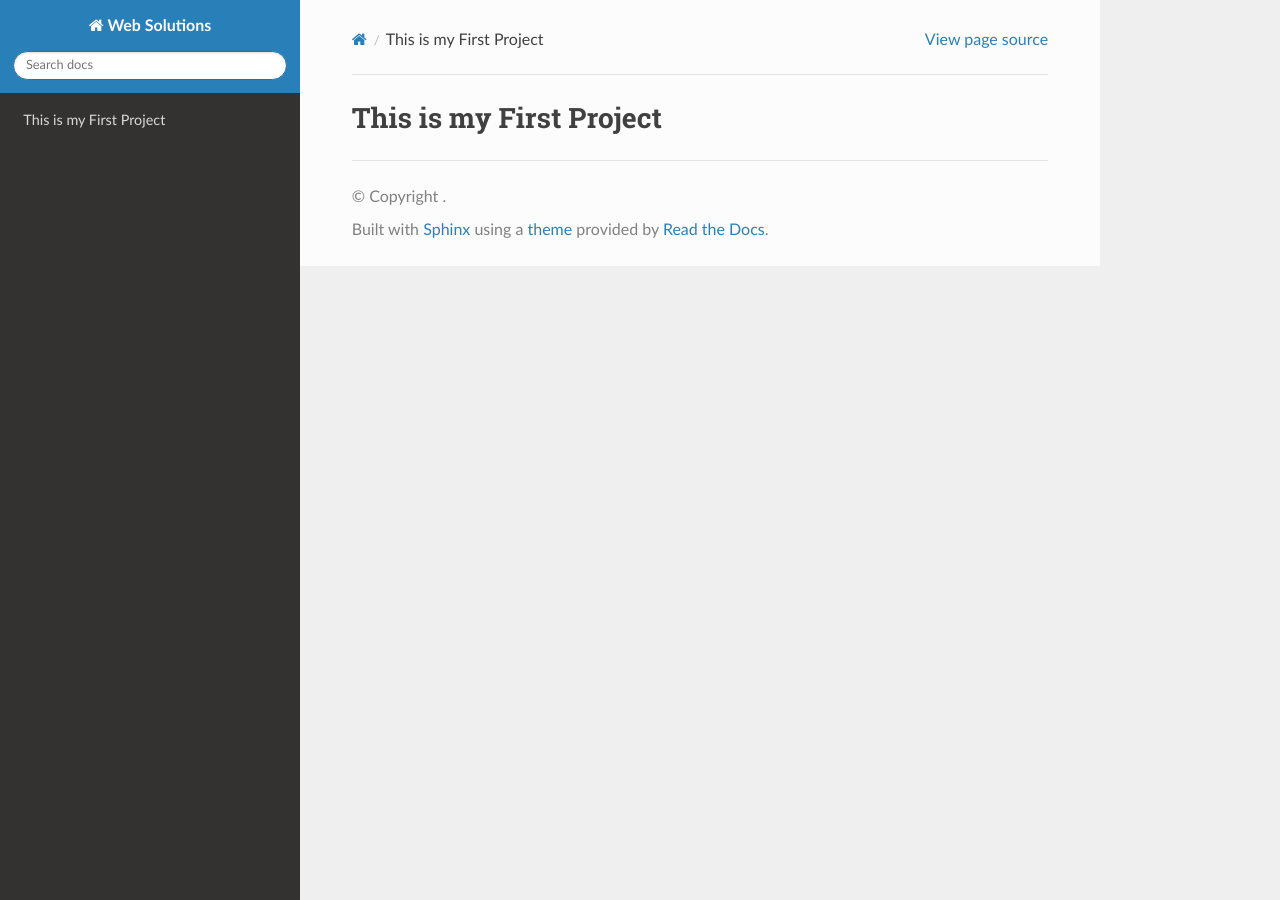
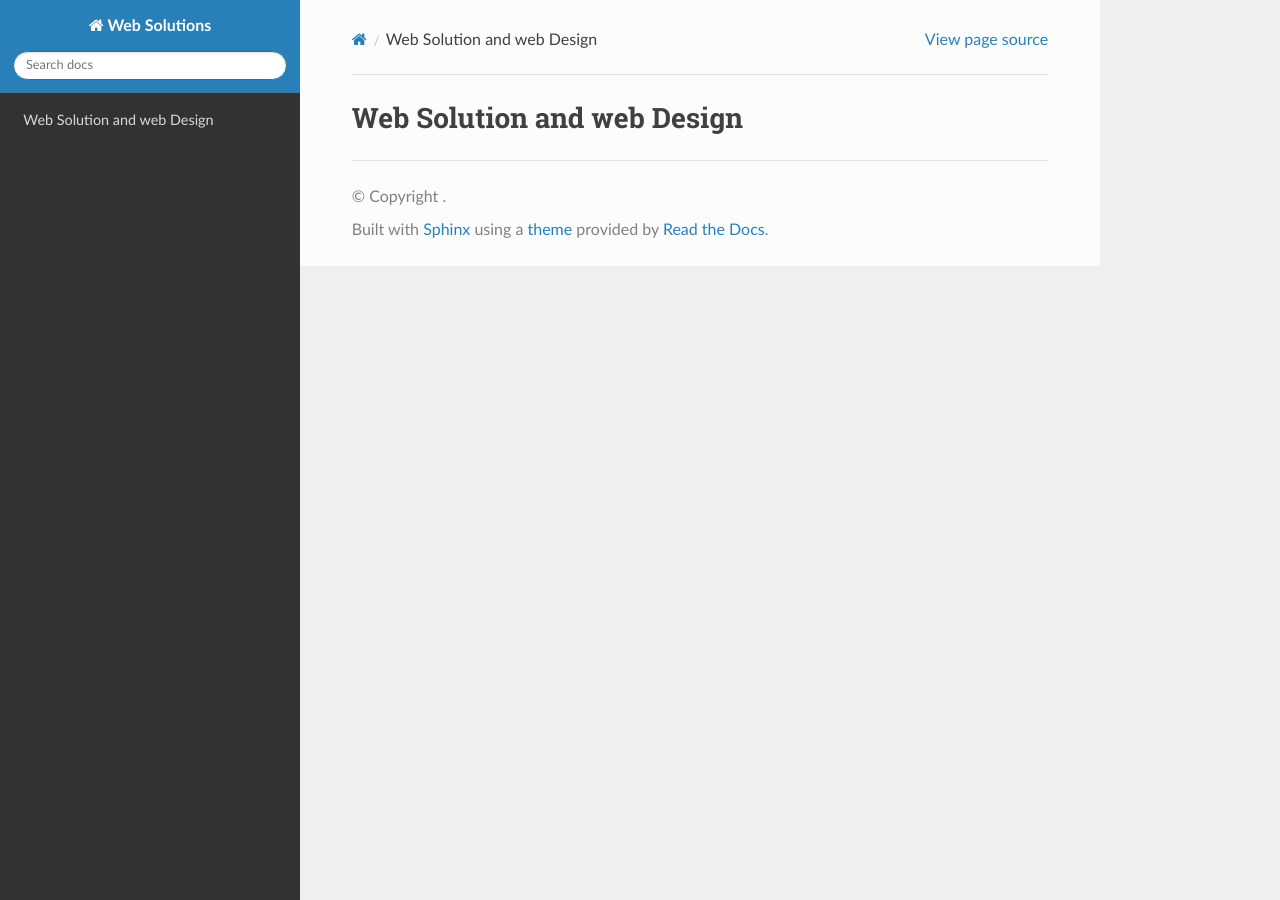
Before and after one commit to Yasbeck-ui/taxjacksonhewitt, a Sphinx documentation site: the page built from docs/index.rst, in a window 1280 px wide. Built offline with Sphinx 7.4.7 and the Read the Docs theme 3.1.0, drawn with Linux system fonts in a browser that asks for light colours.

Commit message:
Update index.rst

```diff
--- a/docs/index.rst
+++ b/docs/index.rst
@@ -1,2 +1,2 @@
-This is my First Project
-----------------
+Web Solution and web Design
+------
```
